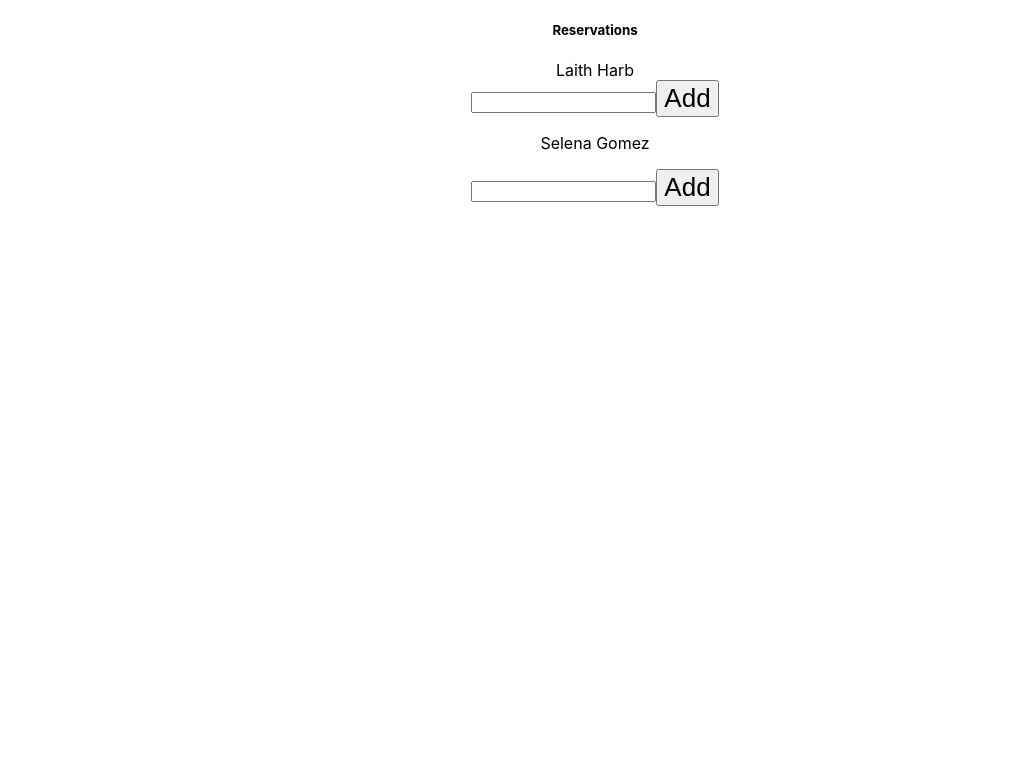
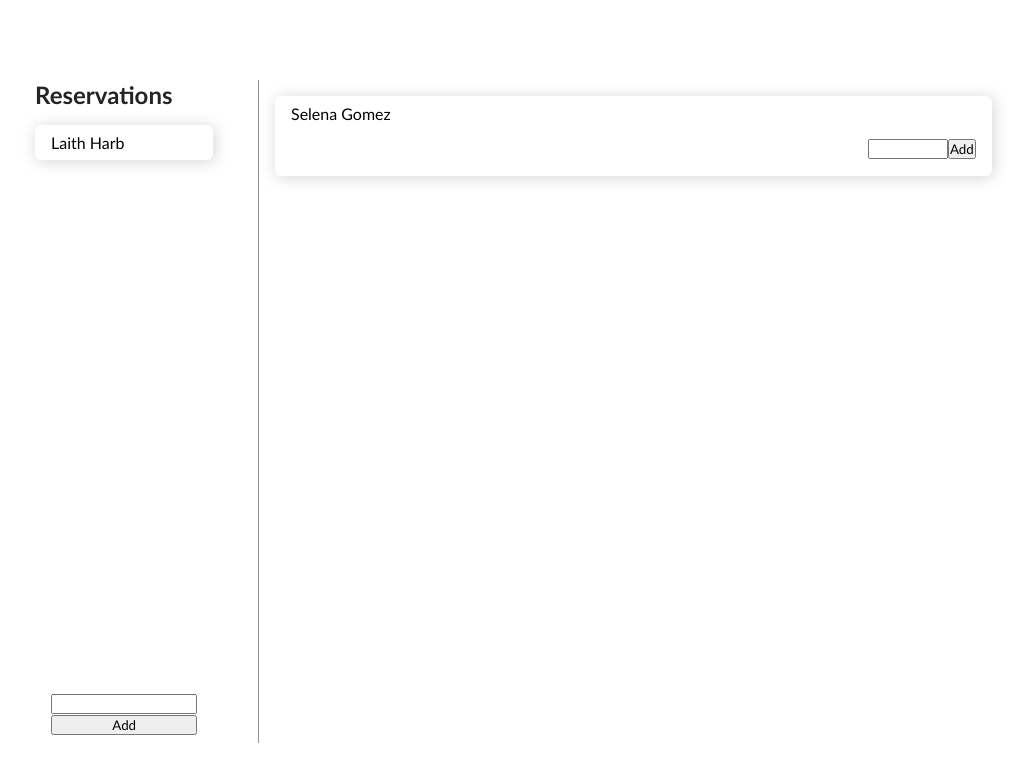
Before and after one commit to Siravian-index/reduxt-ts-toolkit-simple-example, a React (Vite) app: page / in a window 1280 px wide. Shown: the top 782 px of the page, without its empty margins (45-1074 px from the left). Built offline with nearby package versions, Linux system fonts and the light colour scheme.

Commit message:
starter files

```diff
--- a/src/App.css
+++ b/src/App.css
@@ -1,42 +1,91 @@
-.App {
-  text-align: center;
+* {
+  margin: 0;
+  padding: 0;
+  box-sizing: border-box;
+  font-family: "Gill Sans", "Gill Sans MT", Calibri, "Trebuchet MS", sans-serif;
 }
 
-.App-logo {
-  height: 40vmin;
-  pointer-events: none;
+.App {
+  max-width: 70rem;
+  margin: 0 auto;
+  padding: 5rem 0;
 }
 
-@media (prefers-reduced-motion: no-preference) {
-  .App-logo {
-    animation: App-logo-spin infinite 20s linear;
-  }
+.container {
+  display: flex;
 }
 
-.App-header {
-  background-color: #282c34;
-  min-height: 100vh;
+.reservation-container {
+  width: 20%;
+  border-right: 0.1rem solid rgba(58, 58, 58, 0.548);
+}
+
+.reservation-header {
+  font-size: 1.5rem;
+  color: rgb(36, 36, 36);
+}
+
+.reservation-cards-container {
+  min-height: 35rem;
+}
+
+.reservation-card-container {
+  background-color: white;
+  padding: 0.5rem 1rem;
+  border-radius: 0.4rem;
+  box-shadow: 0.1rem 0.1rem 1rem rgba(0, 0, 0, 0.171);
+  width: 80%;
+  margin: 1rem 0;
+}
+.reservation-input-container {
+  width: 80%;
+  padding: 0.5rem 1rem;
+}
+
+.reservation-input-container input {
+  width: 100%;
+}
+
+.reservation-input-container button {
+  width: 100%;
+}
+
+.customer-food-container {
+  width: 80%;
   display: flex;
   flex-direction: column;
-  align-items: center;
-  justify-content: center;
-  font-size: calc(10px + 2vmin);
-  color: white;
 }
 
-.App-link {
-  color: #61dafb;
+.customer-food {
+  display: flex;
 }
 
-@keyframes App-logo-spin {
-  from {
-    transform: rotate(0deg);
-  }
-  to {
-    transform: rotate(360deg);
-  }
+.customer-food-container p {
+  margin-right: 1rem;
+  font-weight: 200;
 }
 
-button {
-  font-size: calc(10px + 2vmin);
+.customer-food-card-container {
+  background-color: white;
+  padding: 0.5rem 1rem;
+  border-radius: 0.4rem;
+  box-shadow: 0.1rem 0.1rem 1rem rgba(0, 0, 0, 0.171);
+  width: 80%;
+  margin: 1rem;
+  height: 5rem;
 }
+
+.customer-food-input-container {
+  display: flex;
+}
+
+.customer-food-input-container input {
+  width: 5rem;
+}
+
+.customer-foods-container {
+  display: flex;
+  width: 100%;
+  margin-top: 1rem;
+  justify-content: space-between;
+}
--- a/src/App.tsx
+++ b/src/App.tsx
@@ -1,5 +1,3 @@
-import { useState } from 'react'
-import logo from './logo.svg'
 import './App.css'
 
 function App() {
```
